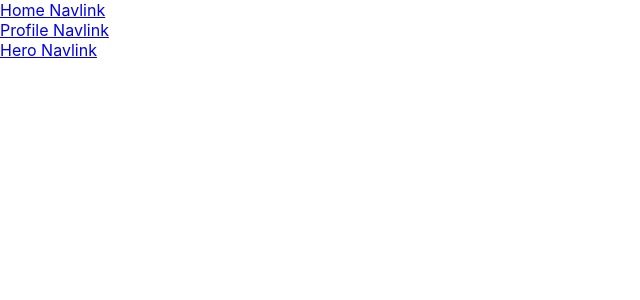
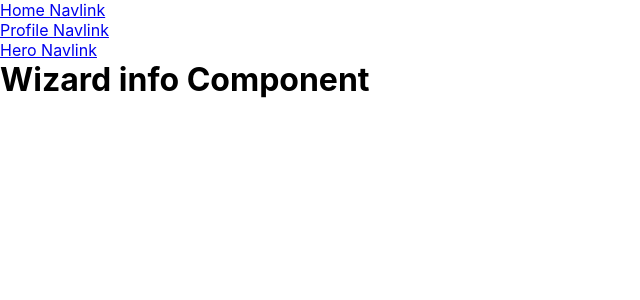
Before and after one commit to BladeKitana732/Hogwarts, a React (Create React App) app: page /Wizard in a window 1280 px wide. Shown: the top 300 px of the page, without its empty margins (0-640 px from the left). Built offline with nearby package versions, Linux system fonts and the light colour scheme.

Commit message:
adding changed

```diff
--- a/src/App.js
+++ b/src/App.js
@@ -3,7 +3,7 @@ import './App.css';
 import Login from './components/Login';
 import Home from './components/Home';
 import Profile from './components/Profile';
-import Hero from './components/Hero';
+import Wizard from './components/Wizard';
 import { BrowserRouter as Router, Route} from 'react-router-dom';
 import Navbar from './components/Navbar';
 
@@ -14,7 +14,7 @@ function App() {
       <Route exact path ="/" component= {Login} />
       <Route exact path ="/Home" component= {Home} />
       <Route exact path ="/Profile" component= {Profile} />
-      <Route exact path ="/Hero" component= {Hero} />
+      <Route exact path ="/Wizard" component= {Wizard} />
     </Router>
   );
 }
--- a/src/components/Home.js
+++ /dev/null
@@ -1,11 +0,0 @@
-import React, { Component } from 'react'
-
-export default class Home extends Component {
-    render() {
-        return (
-            <div>
-
-            </div>
-        )
-    }
-}
--- a/src/components/Hero.js
+++ b/src/components/Wizard.js
@@ -1,11 +1,11 @@
 import React, { Component } from 'react';
 import axios from 'axios';
 
-export default class Hero extends Component {
+export default class Wizard extends Component {
     render() {
         return (
             <div>
-
+                <h1>Wizard info Component</h1>
             </div>
         )
     }
```
